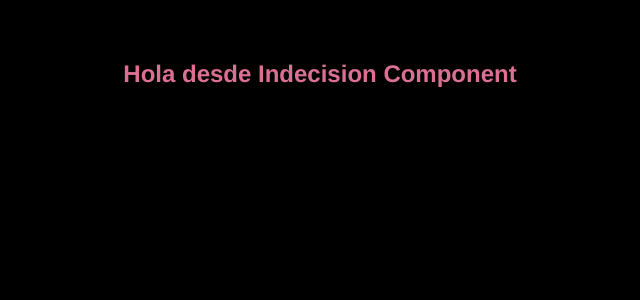
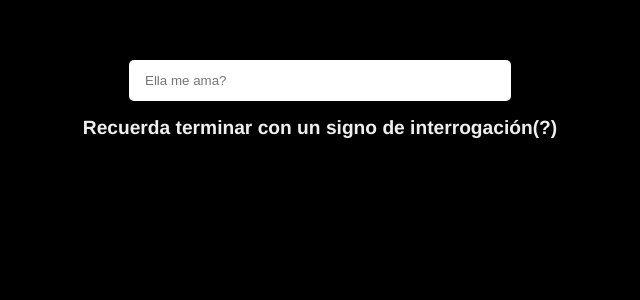
Before and after one commit to SonyHarv/indecision-app, a Vue app: page / in a window 1280 px wide. Shown: the top 300 px of the page, without its empty margins (320-960 px from the left). Built offline with nearby package versions, Linux system fonts and the light colour scheme.

Commit message:
feat(components): Add data,watch,structure question

```diff
--- a/src/components/Indecision.vue
+++ b/src/components/Indecision.vue
@@ -1,15 +1,58 @@
 <template>
-  <div>
-    <h2>Hola desde Indecision Component</h2>
+  <div class="question">
+    <input
+      type="text"
+      title="Introduce tu duda"
+      placeholder="Ella me ama?"
+      v-model="question"
+    />
+    <h2>Recuerda terminar con un signo de interrogación(?)</h2>
+  </div>
+  <div class="questionWatch">
+    <p>{{ question }}</p>
   </div>
 </template>
 <script>
 export default {
   name: "Indecision",
+
+  data() {
+    return {
+      question: null,
+    };
+  },
+  watch: {
+    question(value, oldValue) {
+      // console.log({ value, oldValue });
+      if (!value.includes("?")) {
+        console.log("entro aqui");
+      } else {
+        console.log("Hola");
+      }
+    },
+  },
 };
 </script>
 <style>
 h2 {
-  color: palevioletred;
+  color: #f0eff0;
+  font-size: 1.2rem;
+}
+input {
+  border: none;
+  border-radius: 5px;
+  /* block-size: 1.5rem; */
+  inline-size: 350px;
+  padding-block-start: 13px;
+  padding-block-end: 13px;
+  padding-inline-start: 1rem;
+  padding-inline-end: 1rem;
+  outline: none;
+}
+input[type="text"]:focus {
+  border: 2px solid #0086df;
+}
+.questionWatch p {
+  color: white;
 }
 </style>
```
